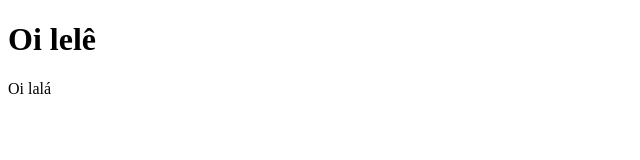
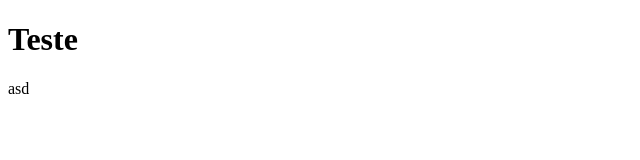
Before and after one commit to CarolinaBatatinha/curso_git_1, a plain HTML site: page index.html in a window 1280 px wide. Shown: the whole page, without its empty margins (0-640 px from the left). Drawn offline with Linux system fonts and the light colour scheme.

Commit message:
enviando alteração para propdução

```diff
--- a/index.html
+++ b/index.html
@@ -6,7 +6,7 @@
     <title>Document</title>
 </head>
 <body>
-    <h1>Oi lelê</h1>
-    <p>Oi lalá</p>
+    <h1>Teste</h1>
+    <p>asd</p>
 </body>
 </html>
```
